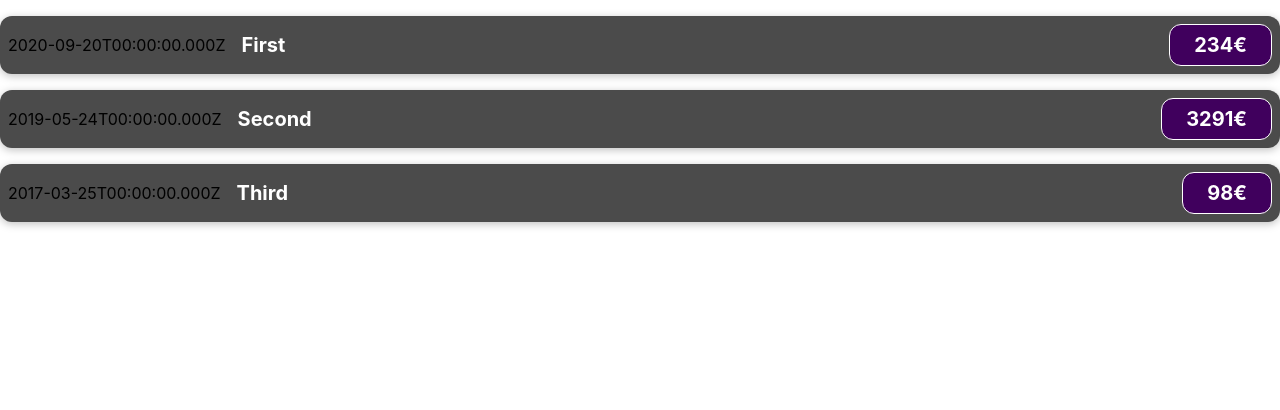
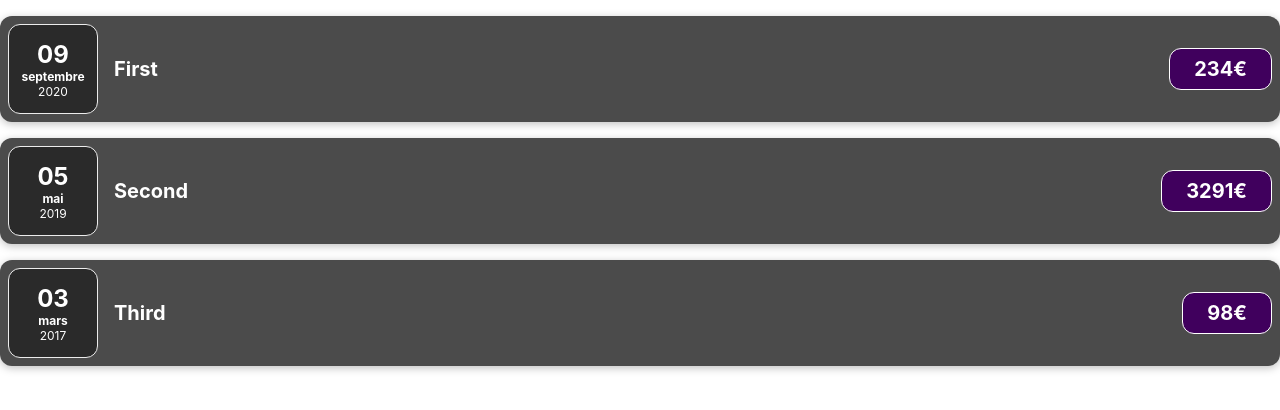
Before and after one commit to DevThibautMonin/frontend-expense-manager, a React (Create React App) app: page / in a window 1280 px wide. Shown: the top 410 px of the page. Built offline with nearby package versions, Linux system fonts and the light colour scheme.

Commit message:
Creating ExpenseDate component and styling it

```diff
--- /dev/null
+++ b/src/components/ExpenseDate.css
@@ -0,0 +1,26 @@
+.expense-date {
+  display: flex;
+  flex-direction: column;
+  width: 5.5rem;
+  height: 5.5rem;
+  border: 1px solid #ececec;
+  background-color: #2a2a2a;
+  color: white;
+  border-radius: 12px;
+  align-items: center;
+  justify-content: center;
+}
+
+.expense-date__month {
+  font-size: 0.75rem;
+  font-weight: bold;
+}
+
+.expense-date__year {
+  font-size: 0.75rem;
+}
+
+.expense-date__day {
+  font-size: 1.5rem;
+  font-weight: bold;
+}
--- /dev/null
+++ b/src/components/ExpenseDate.js
@@ -0,0 +1,16 @@
+import "./ExpenseDate.css"
+
+export default function ExpenseDate(props) {
+
+  const month = props.date.toLocaleString("fr-FR", { month: "long" })
+  const year = props.date.getFullYear()
+  const day = props.date.toLocaleString("fr-FR", { month: "2-digit" })
+
+  return (
+    <div className="expense-date">
+      <div className="expense-date__day">{day}</div>
+      <div className="expense-date__month">{month}</div>
+      <div className="expense-date__year">{year}</div>
+    </div>
+  )
+}
--- a/src/components/ExpenseItem.js
+++ b/src/components/ExpenseItem.js
@@ -1,10 +1,11 @@
 import "./ExpenseItem.css"
+import ExpenseDate from "./ExpenseDate"
 
 export default function ExpenseItem(props) {
 
   return (
     <div className="expense-item">
-      <div>{props.date.toISOString()}</div>
+      <ExpenseDate date={props.date} />
       <div className="expense-item__description">
         <h2>{props.title}</h2>
         <div className="expense-item__price">{props.amount}€</div>
```
